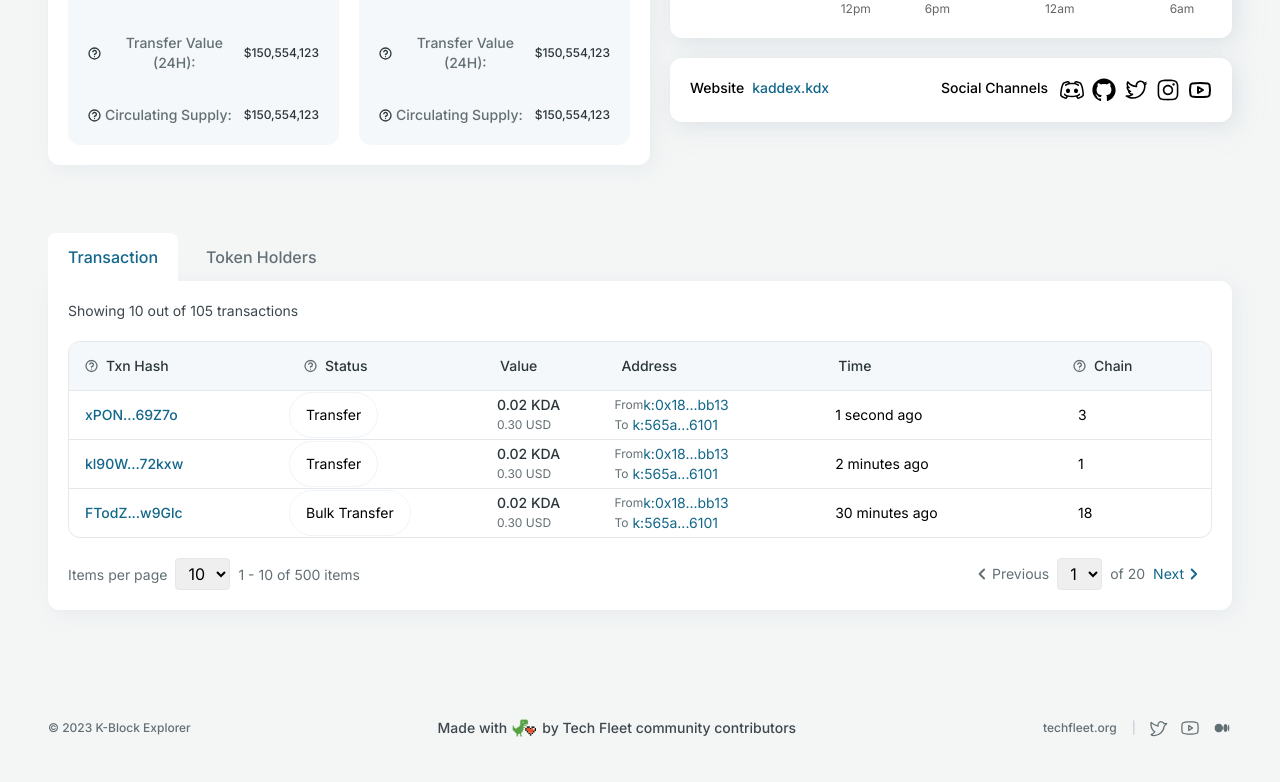
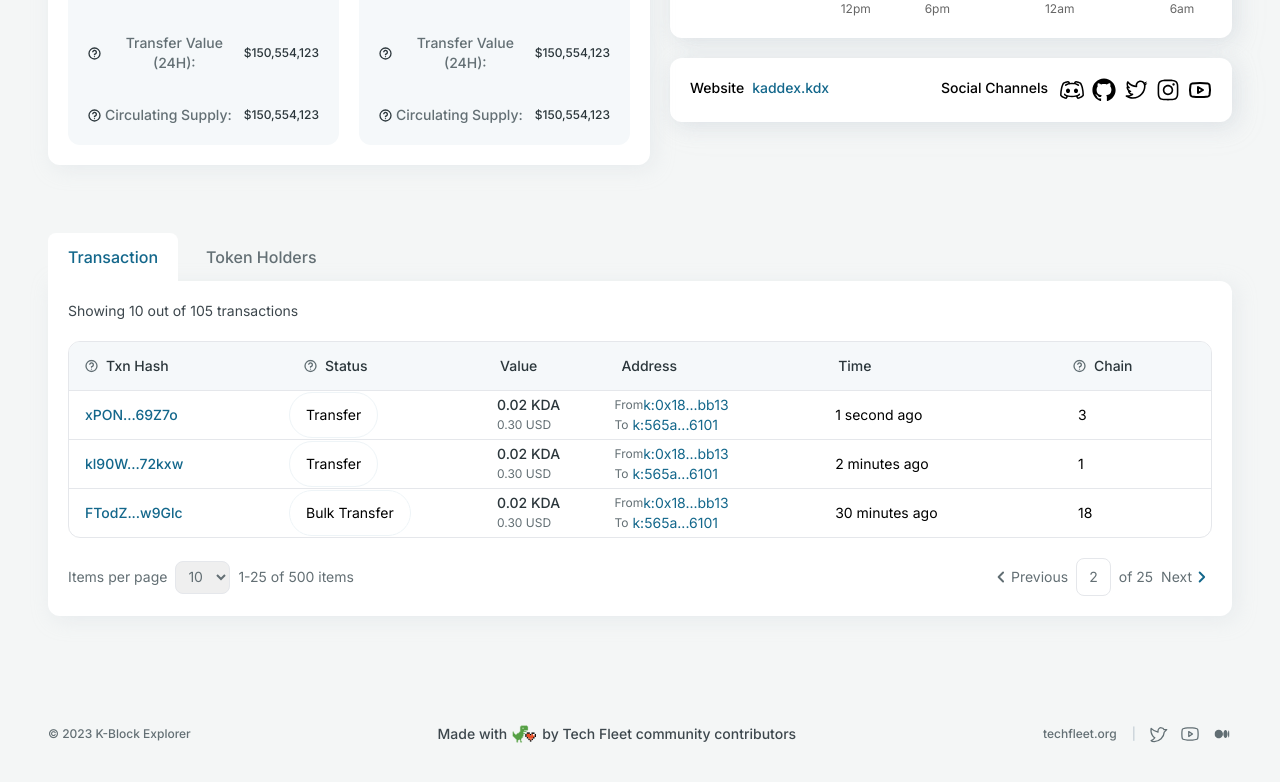
Before and after one commit to techfleetworks/k-block-app, a Next.js app: page /token-details in a window 1280 px wide. Shown: the part 399-1181 px from the top of the page. Built offline with nearby package versions, Linux system fonts and the light colour scheme.

Commit message:
added Metadata in NFT Collection page and replaced the pagination in some other pages

```diff
--- a/src/components/common/token-detail/token-table/token-holders/index.jsx
+++ b/src/components/common/token-detail/token-table/token-holders/index.jsx
@@ -8,7 +8,7 @@ import {
   TableHeader,
   TableRow,
 } from "@/components/ui/table";
-import TokenPagination from "./token-holder-pagination";
+import CustomPagination from "@/components/ui/table-custompagination";
 
 export default function TokenHolders() {
   const data = [
@@ -126,13 +126,7 @@ export default function TokenHolders() {
           </Table>
         </div>
       </div>
-      <TokenPagination
-        pageSize={10}
-        pageIndex={0}
-        pageCount={1}
-        onPageChange={1}
-        onPageSizeChange={1}
-      />
+      <CustomPagination pageIndex={1} pageCount={25} />
     </div>
   );
 }
--- a/src/components/common/token-detail/token-table/token-transactions/index.jsx
+++ b/src/components/common/token-detail/token-table/token-transactions/index.jsx
@@ -10,7 +10,7 @@ import {
 } from "@/components/ui/table";
 import Help from "@/components/common/help";
 import Link from "next/link";
-import Pagination from "./token-transaction-pagination";
+import CustomPagination from "@/components/ui/table-custompagination";
 
 export default function TokenTransactions() {
   const data = [
@@ -173,13 +173,7 @@ export default function TokenTransactions() {
           </Table>
         </div>
       </div>
-      <Pagination
-        pageSize={10}
-        pageIndex={0}
-        pageCount={1}
-        onPageChange={1}
-        onPageSizeChange={1}
-      />
+      <CustomPagination pageIndex={1} pageCount={25} />
     </div>
   );
 }
```
